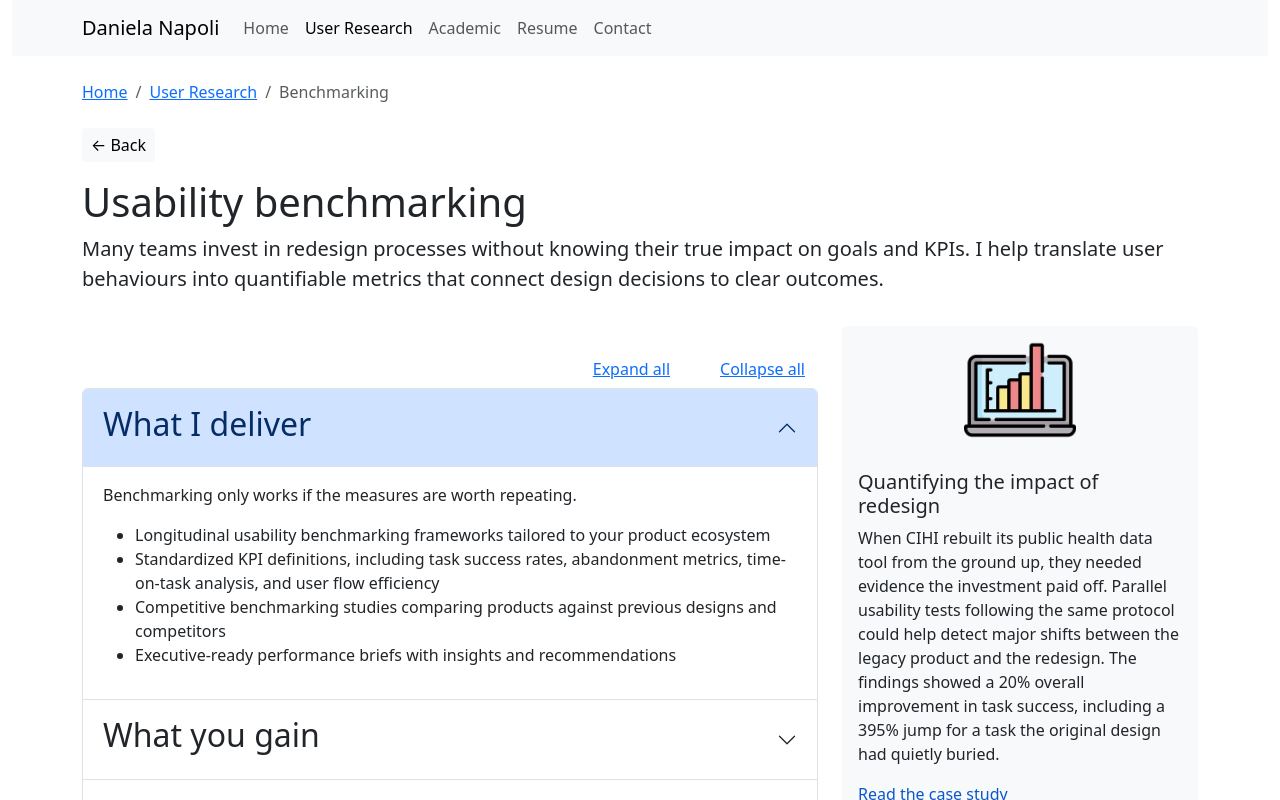
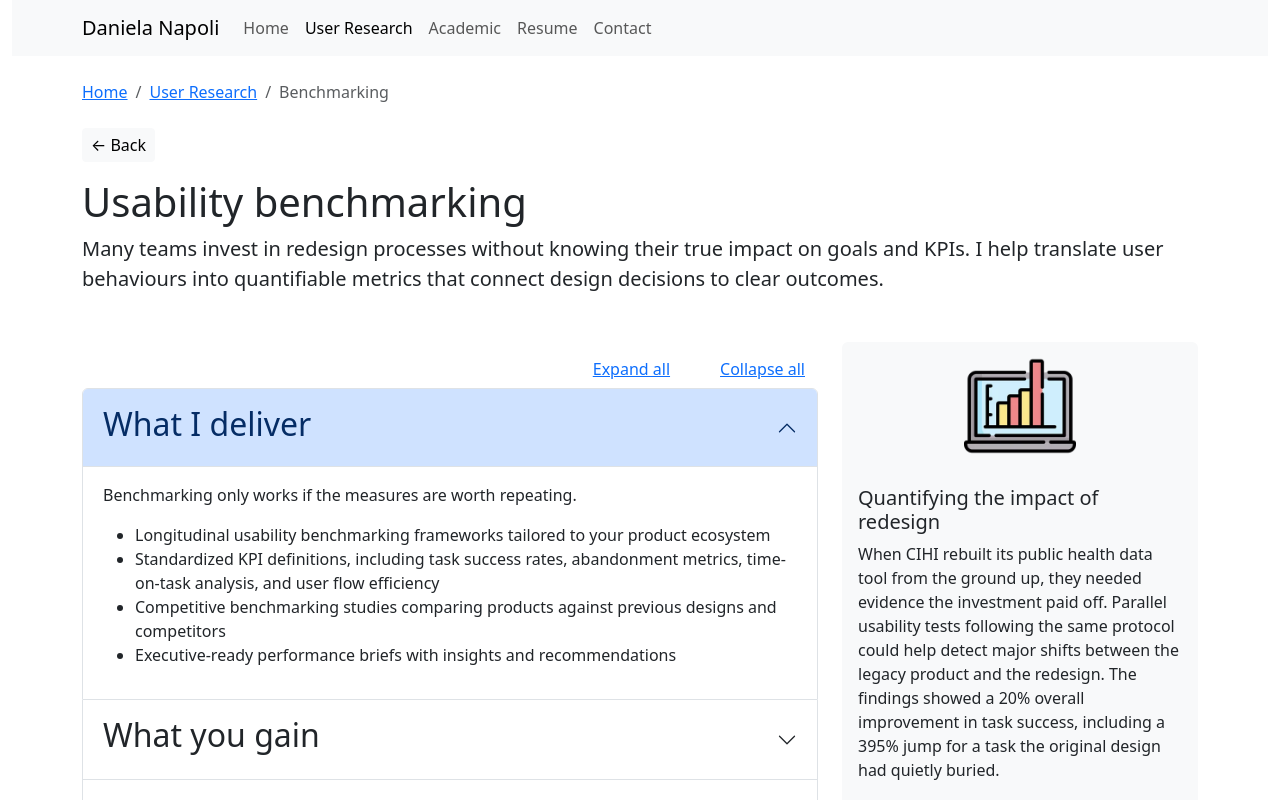
Before and after one commit to danielanapoli/danielanapoli.github.io, a Next.js app: page /user-research/benchmarking in a window 1280 px wide. Shown: the top 800 px of the page. Built offline with nearby package versions, Linux system fonts and the light colour scheme.

Commit message:
Minor spacing tweak to case study cards

```diff
--- a/src/app/user-research/benchmarking/page.js
+++ b/src/app/user-research/benchmarking/page.js
@@ -78,7 +78,7 @@ function PerformanceBenchmarking() {
                   </AccordionItem>
                 </Accordion>
               </Col>
-              <Col md={4} className='align-self-start'>
+              <Col md={4} className='mt-3 align-self-start'>
                 <CustomCard
                   cardImage='/img/statistics.webp'
                   cardTitle='Quantifying the impact of redesign'
--- a/src/app/user-research/discovery/page.js
+++ b/src/app/user-research/discovery/page.js
@@ -76,7 +76,7 @@ function IndustryRequirements() {
                   </AccordionItem>
                 </Accordion>
               </Col>
-              <Col md={4} className='align-self-start'>
+              <Col md={4} className='mt-3 align-self-start'>
                 <CustomCard
                   cardImage='/img/project.webp'
                   cardTitle='Informing strategy with user needs'
```
